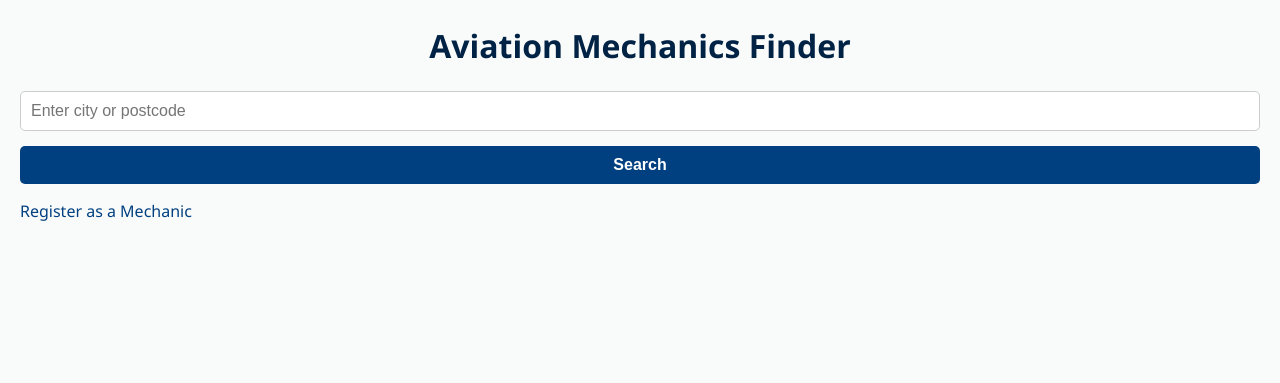
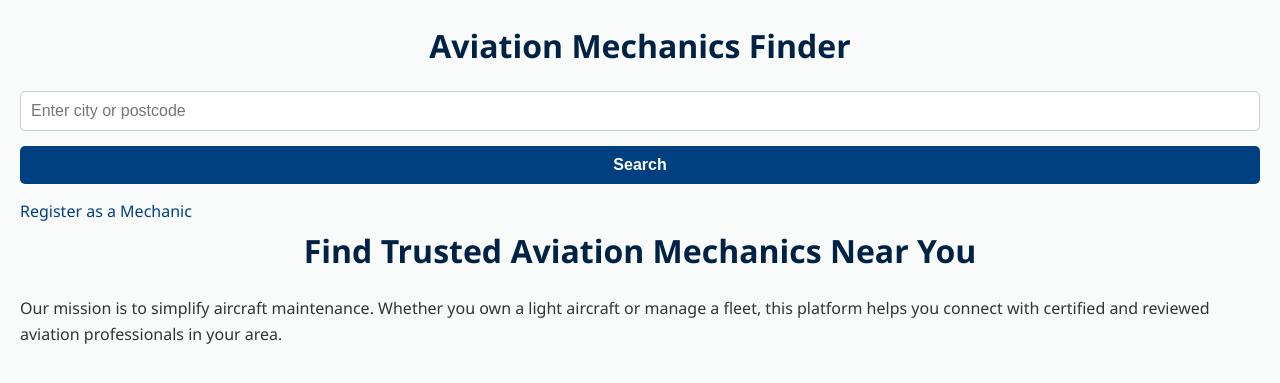
Before and after one commit to defeaz/aviation-mechanics-app, a Flask app: page / in a window 1280 px wide. Shown: the top 383 px of the page. Run offline with Flask 3, Linux system fonts and the light colour scheme.

Commit message:
Update index.html

```diff
--- a/templates/index.html
+++ b/templates/index.html
@@ -13,6 +13,10 @@
     </form>
 
     <a href="/register">Register as a Mechanic</a>
+<div class="hero">
+    <h1>Find Trusted Aviation Mechanics Near You</h1>
+    <p>Our mission is to simplify aircraft maintenance. Whether you own a light aircraft or manage a fleet, this platform helps you connect with certified and reviewed aviation professionals in your area.</p>
+</div>
 
     <ul>
         {% for m in mechanics %}
```
